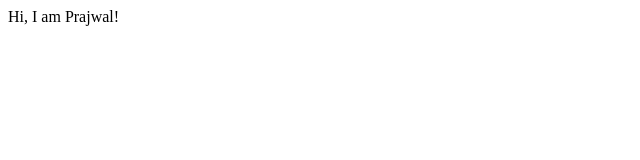
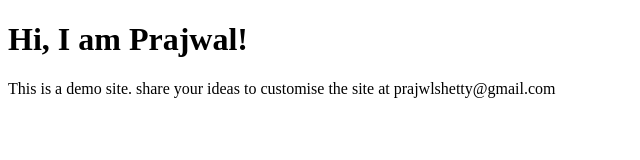
Before and after one commit to prajwlshettycode/DemoWebsite1, a plain HTML site: page index.html in a window 1280 px wide. Shown: the whole page, without its empty margins (0-640 px from the left). Drawn offline with Linux system fonts and the light colour scheme.

Commit message:
Update index.html

```diff
--- a/index.html
+++ b/index.html
@@ -7,6 +7,7 @@
     <title>DemoWebSite</title>
 </head>
 <body>
-    Hi, I am Prajwal!
+   <h1>Hi, I am Prajwal!</h1>
+   This is a demo site. share your ideas to customise the site at prajwlshetty@gmail.com
 </body>
 </html>
```
